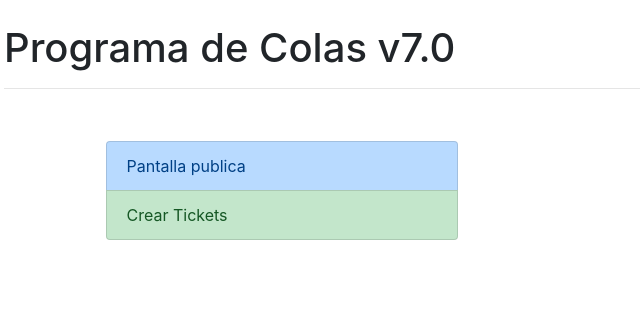
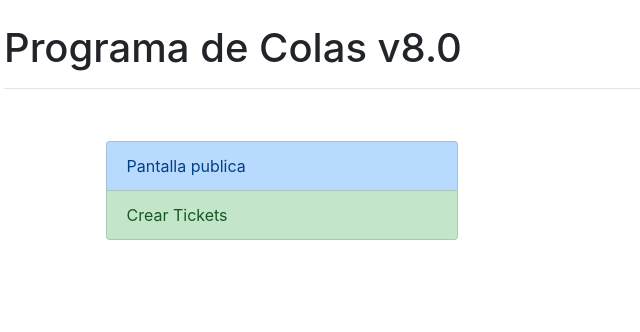
Before and after one commit to DAOBLUR/SistemaGestionDeColasPorTurnos, a website: page public/index.html in a window 1280 px wide. Shown: the full height of the page, 81-721 px from the left. Drawn offline with nearby package versions, Linux system fonts and the light colour scheme.

Commit message:
Stoping server 13

```diff
--- a/public/index.html
+++ b/public/index.html
@@ -13,7 +13,7 @@
 </head>
 
 <body class="container mt-4">
-    <h1>Programa de Colas v7.0</h1>
+    <h1>Programa de Colas v8.0</h1>
     <hr>
 
     <div class="container">
```
